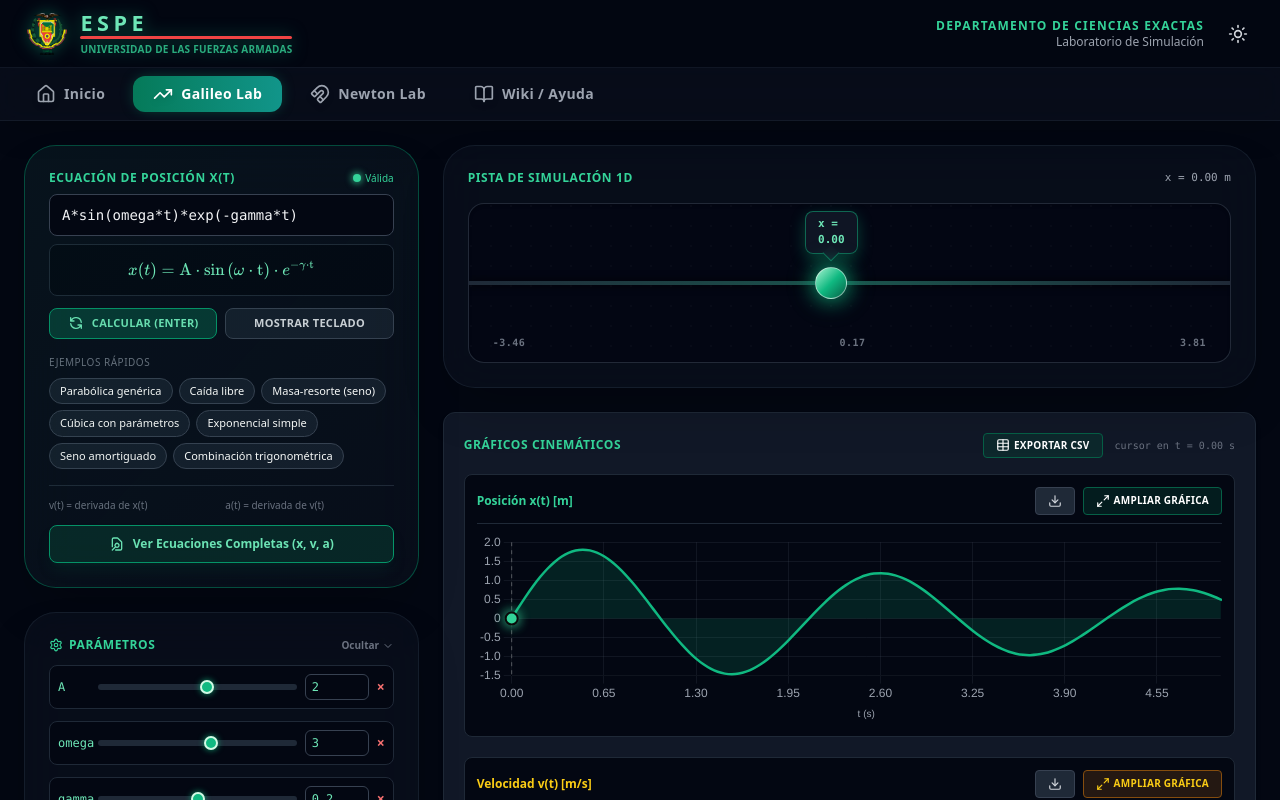
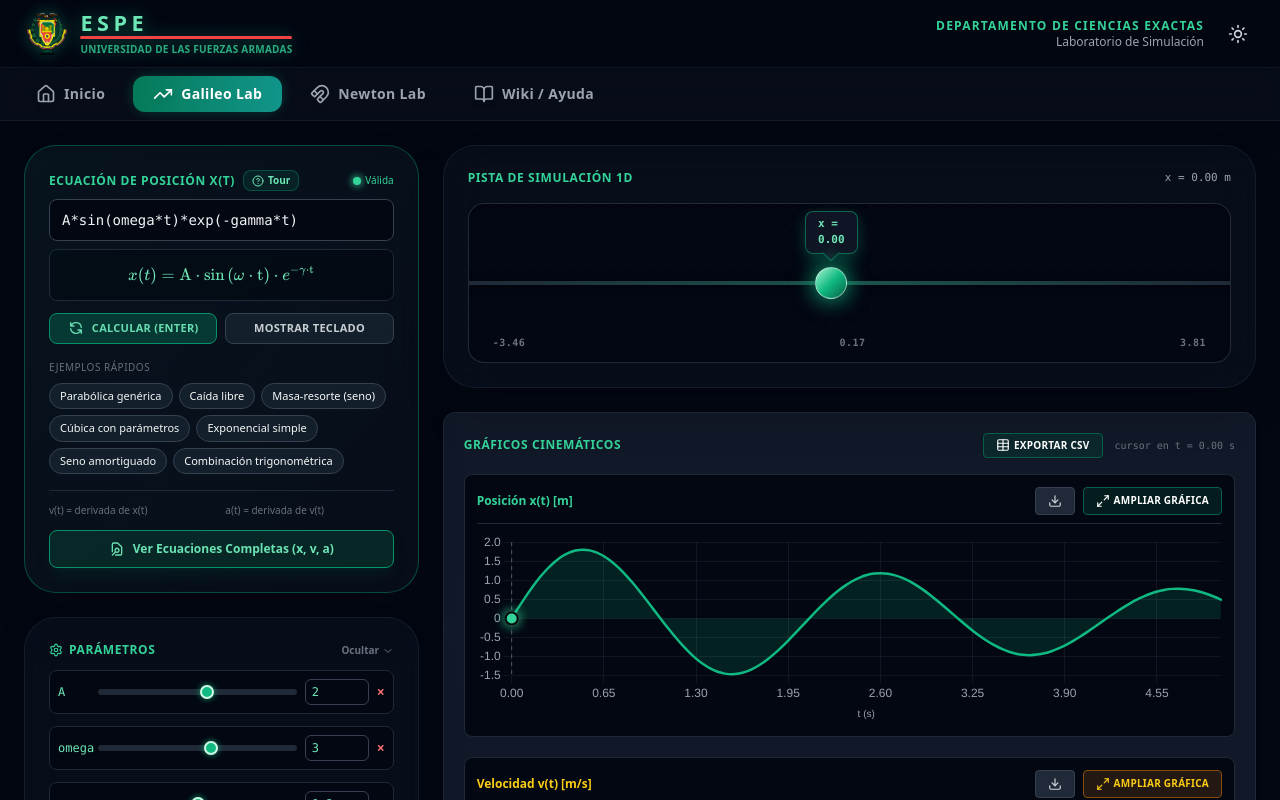
Before and after one commit to TeoDev1611/simulador-fisica, a Vue app: page / in a window 1280 px wide. Both pictures are taken after a click on the button "Galileo Lab". Shown: the top 800 px of the page. Built offline with nearby package versions, Linux system fonts and the light colour scheme.

Commit message:
feat: Integrar tours guiados interactivos con driver.js en Galileo Lab y Newton Lab

```diff
--- a/package.json
+++ b/package.json
@@ -13,6 +13,7 @@
     },
     "dependencies": {
         "chart.js": "^4.4.2",
+        "driver.js": "^1.8.0",
         "html2canvas": "^1.4.1",
         "katex": "^0.17.0",
         "lucide-vue-next": "^1.0.0",
--- a/src/components/KinematicsSimulator.vue
+++ b/src/components/KinematicsSimulator.vue
@@ -8,7 +8,9 @@ import ResultsCards from './kinematics/ResultsCards.vue'
 import Track1D from './kinematics/Track1D.vue'
 import ChartsPanel from './kinematics/ChartsPanel.vue'
 import html2canvas from 'html2canvas'
-import { Play, Pause, Repeat, FileText, Image as ImageIcon, Settings, ChevronDown, ChevronUp } from 'lucide-vue-next'
+import { Play, Pause, Repeat, FileText, Image as ImageIcon, Settings, ChevronDown, ChevronUp, HelpCircle } from 'lucide-vue-next'
+import { driver } from 'driver.js'
+import 'driver.js/dist/driver.css'
 
 // ----------------------------
 // Estado reactivo principal
@@ -59,6 +61,53 @@ function exportEquationsTxt() {
   a.download = 'ecuaciones_cinematica.txt'
   a.click()
   URL.revokeObjectURL(url)
+}
+
+function startGalileoTour() {
+  const driverObj = driver({
+    showProgress: true,
+    nextBtnText: 'Siguiente →',
+    prevBtnText: '← Anterior',
+    doneBtnText: '¡Entendido!',
+    steps: [
+      {
+        element: '#tour-equation-input',
+        popover: {
+          title: '📐 Ecuaciones Cinemáticas 1D',
+          description: 'Escribe aquí cualquier función matemática de posición x(t) (ej. A*sin(w*t)). El motor la derivará analíticamente para hallar v(t) y a(t).'
+        }
+      },
+      {
+        element: '#tour-math-keyboard',
+        popover: {
+          title: '⌨️ Teclado Matemático Virtual',
+          description: 'Utiliza estos botones para insertar funciones trigonométricas, exponenciales, raíces y constantes sin cometer errores de sintaxis.'
+        }
+      },
+      {
+        element: '#tour-track-1d',
+        popover: {
+          title: '🏎️ Pista de Animación 1D',
+          description: 'Observa la partícula o móvil desplazándose en tiempo real a lo largo de la pista según la función de posición ingresada.'
+        }
+      },
+      {
+        element: '#tour-charts-panel',
+        popover: {
+          title: '📊 Gráficas Sincronizadas',
+          description: 'Tres gráficos analíticos en tiempo real (Posición, Velocidad y Aceleración) creados con Chart.js y sincronizados frame a frame.'
+        }
+      },
+      {
+        element: '#tour-results-cards',
+        popover: {
+          title: '📈 Datos y Exportación Excel',
+          description: 'Consulta lecturas instantáneas y exporta toda la telemetría cinemática a archivos CSV compatibles con Excel.'
+        }
+      }
+    ]
+  })
+  driverObj.drive()
 }
 
 // Parámetros de la ecuación
@@ -521,6 +570,7 @@ onBeforeUnmount(() => {
       <section class="lg:col-span-4 flex flex-col gap-6">
         <!-- Panel de entrada de ecuación -->
         <div
+          id="tour-equation-input"
           class="bg-white/60 dark:bg-gray-900/40 backdrop-blur-xl border rounded-[2rem] p-6 shadow-lg dark:shadow-2xl relative overflow-hidden transition-all duration-300 hover:shadow-[0_15px_30px_-10px_rgba(16,185,129,0.15)]"
           :class="
             errorMessage
@@ -534,9 +584,19 @@ onBeforeUnmount(() => {
             class="absolute inset-0 bg-gradient-to-br from-emerald-300/10 dark:from-emerald-900/10 to-transparent pointer-events-none"
           ></div>
           <div class="flex items-center justify-between mb-2 relative z-10">
-            <label class="block text-xs font-semibold uppercase tracking-wider text-emerald-700 dark:text-emerald-400"
-              >Ecuación de posición x(t)</label
-            >
+            <div class="flex items-center gap-2">
+              <label class="block text-xs font-semibold uppercase tracking-wider text-emerald-700 dark:text-emerald-400"
+                >Ecuación de posición x(t)</label
+              >
+              <button
+                type="button"
+                @click="startGalileoTour"
+                class="px-2 py-0.5 rounded-lg bg-emerald-500/10 hover:bg-emerald-500/20 text-emerald-700 dark:text-emerald-300 font-bold text-[10px] border border-emerald-500/30 flex items-center gap-1 transition-all"
+              >
+                <HelpCircle class="w-3 h-3" />
+                <span>Tour</span>
+              </button>
+            </div>
             <span class="flex items-center gap-1 text-[10px] font-medium">
               <template v-if="isValidating"
                 ><span class="w-2 h-2 rounded-full bg-yellow-700 dark:bg-yellow-400 animate-pulse"></span
@@ -629,6 +689,7 @@ onBeforeUnmount(() => {
 
           <!-- Teclado virtual -->
           <MathKeyboard
+            id="tour-math-keyboard"
             v-model="equationInput"
             v-model:cursorPosition="cursorPosition"
             :parameters="parameters"
@@ -820,16 +881,16 @@ onBeforeUnmount(() => {
         </div>
 
         <!-- Tarjetas de resultados -->
-        <ResultsCards :position="positionValue" :velocity="velocityValue" :acceleration="accelerationValue" />
+        <ResultsCards id="tour-results-cards" :position="positionValue" :velocity="velocityValue" :acceleration="accelerationValue" />
       </section>
 
       <!-- COLUMNA DERECHA -->
       <section class="lg:col-span-8 flex flex-col gap-6">
         <!-- Pista 1D -->
-        <Track1D :positionValue="positionValue" :trackMinX="trackMinX" :trackMaxX="trackMaxX" />
+        <Track1D id="tour-track-1d" :positionValue="positionValue" :trackMinX="trackMinX" :trackMaxX="trackMaxX" />
 
         <!-- Gráficos -->
-        <ChartsPanel :chartDataset="chartDataset" :time="time" />
+        <ChartsPanel id="tour-charts-panel" :chartDataset="chartDataset" :time="time" />
       </section>
     </main>
 
--- a/src/components/physics/PhysicsSandbox2D.vue
+++ b/src/components/physics/PhysicsSandbox2D.vue
@@ -3,6 +3,8 @@
 import { ref, computed, watch, onMounted, onBeforeUnmount } from 'vue'
 import { usePlanckWorld } from '../../composables/usePlanckWorld.js'
 import { formatValue, getUnitLabel } from '../../utils/measurementUtils.js'
+import { driver } from 'driver.js'
+import 'driver.js/dist/driver.css'
 import PhysicsCanvas from './PhysicsCanvas.vue'
 import ToolRail from './ToolRail.vue'
 import ContextPanel from './ContextPanel.vue'
@@ -20,6 +22,7 @@ import {
   Pause,
   RotateCcw,
   Maximize,
+  HelpCircle,
   MousePointer2,
   Box,
   Ruler,
@@ -194,6 +197,46 @@ function resetCameraView() {
   if (canvasRef.value?.resetCamera) {
     canvasRef.value.resetCamera()
   }
+}
+
+function startNewtonTour() {
+  const driverObj = driver({
+    showProgress: true,
+    nextBtnText: 'Siguiente →',
+    prevBtnText: '← Anterior',
+    doneBtnText: '¡Entendido!',
+    steps: [
+      {
+        element: '#tour-tool-rail',
+        popover: {
+          title: '🛠️ Caja de Herramientas Flotante',
+          description: 'Selecciona entre 13 herramientas especializadas: Cajas/Multiformas, Suelos, Cuerdas, Resortes, Poleas, Cotas de Medición y Rodillos.'
+        }
+      },
+      {
+        element: '#tour-physics-canvas',
+        popover: {
+          title: '🎨 Lienzo de Simulación 2D',
+          description: 'Dibuja o spawnea objetos interactivos sobre la pantalla. Puedes mover la cámara con la mano (Atajo H) y usar la rueda para hacer zoom.'
+        }
+      },
+      {
+        element: '#tour-context-panel',
+        popover: {
+          title: '⚙️ Panel de Propiedades y Unidades',
+          description: 'Ajusta masas, fricciones, la restitución (e) de rebote, velocidad inicial (Vx, Vy) y cambia entre el Sistema Internacional ($m, kg$) y el Sistema Inglés ($ft, lb$).'
+        }
+      },
+      {
+        element: '#tour-action-bar',
+        popover: {
+          title: '🎮 Barra de Control y Telemetría',
+          description: 'Controla el flujo de tiempo (Pausa/Play), Deshacer (Ctrl+Z), Rehacer, Importar/Exportar escenas en JSON y grabar telemetría a Excel (CSV).'
+        }
+      }
+    ]
+  })
+  driverObj.drive()
 }
 const springFreq = ref(2.0)
 const springDamping = ref(0.1)
@@ -800,6 +843,7 @@ onBeforeUnmount(() => {
         </div>
 
         <PhysicsCanvas
+          id="tour-physics-canvas"
           ref="canvasRef"
           class="absolute inset-0 w-full h-full"
           :scale="canvasScale"
@@ -840,7 +884,16 @@ onBeforeUnmount(() => {
               >
             </template>
           </span>
-          <div class="pointer-events-auto flex items-center gap-2 flex-wrap justify-end">
+          <div id="tour-action-bar" class="pointer-events-auto flex items-center gap-2 flex-wrap justify-end">
+            <button
+              type="button"
+              @click="startNewtonTour"
+              class="bg-emerald-500/10 hover:bg-emerald-500/20 text-emerald-700 dark:text-emerald-300 font-bold px-3 py-2 rounded-[14px] shadow-md border border-emerald-500/30 text-xs flex items-center gap-1.5 transition-all"
+              title="Guía interactiva paso a paso"
+            >
+              <HelpCircle class="w-4 h-4" />
+              <span>Tour</span>
+            </button>
             <!-- BOTONES DE DESHACER / REHACER / ZOOM -->
             <button
               type="button"
@@ -1015,11 +1068,12 @@ onBeforeUnmount(() => {
         <div
           class="pointer-events-none absolute bottom-4 left-1/2 -translate-x-1/2 md:bottom-auto md:left-3 md:translate-x-0 md:top-1/2 md:-translate-y-1/2 z-30"
         >
-          <ToolRail :active-tool="activeTool" @select-tool="(tool) => (activeTool = tool)" />
+          <ToolRail id="tour-tool-rail" :active-tool="activeTool" @select-tool="(tool) => (activeTool = tool)" />
         </div>
 
         <!-- ContextPanel: Flotante a la derecha, con altura máxima en móviles para no chocar con ToolRail -->
         <div
+          id="tour-context-panel"
           class="pointer-events-none absolute right-3 top-28 md:top-16 bottom-20 md:bottom-auto z-20 flex flex-col items-end"
         >
           <ContextPanel
```
Also changed, not shown: 1 other file (tests, documents, lock files or other folders).
